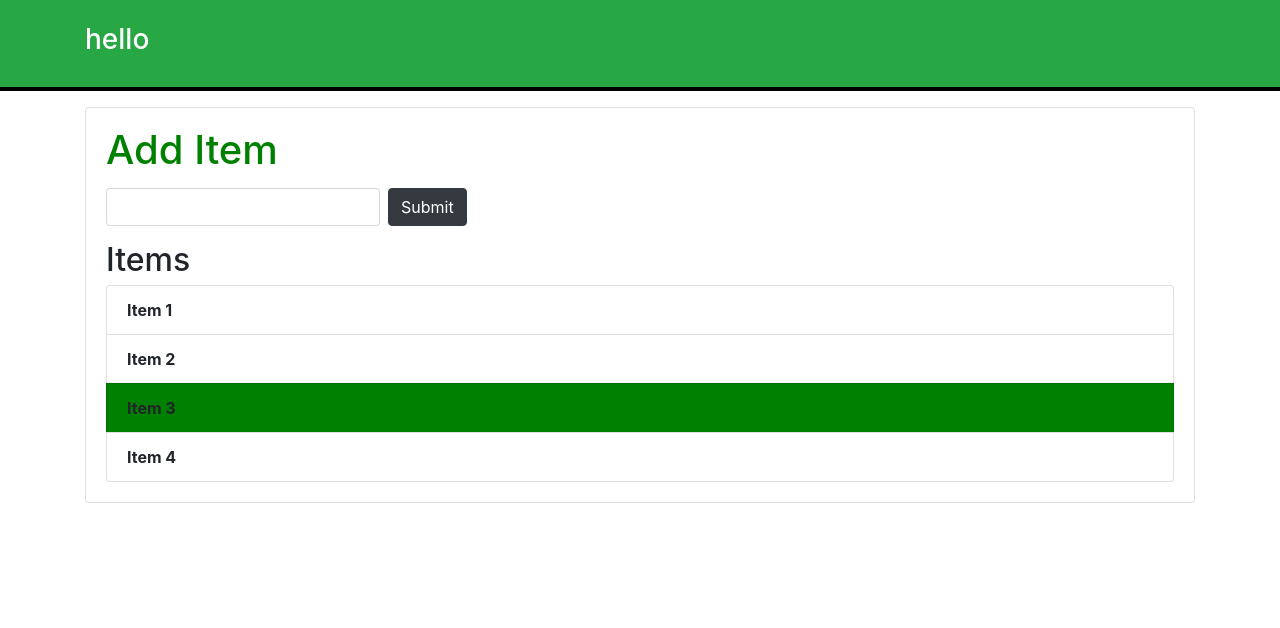
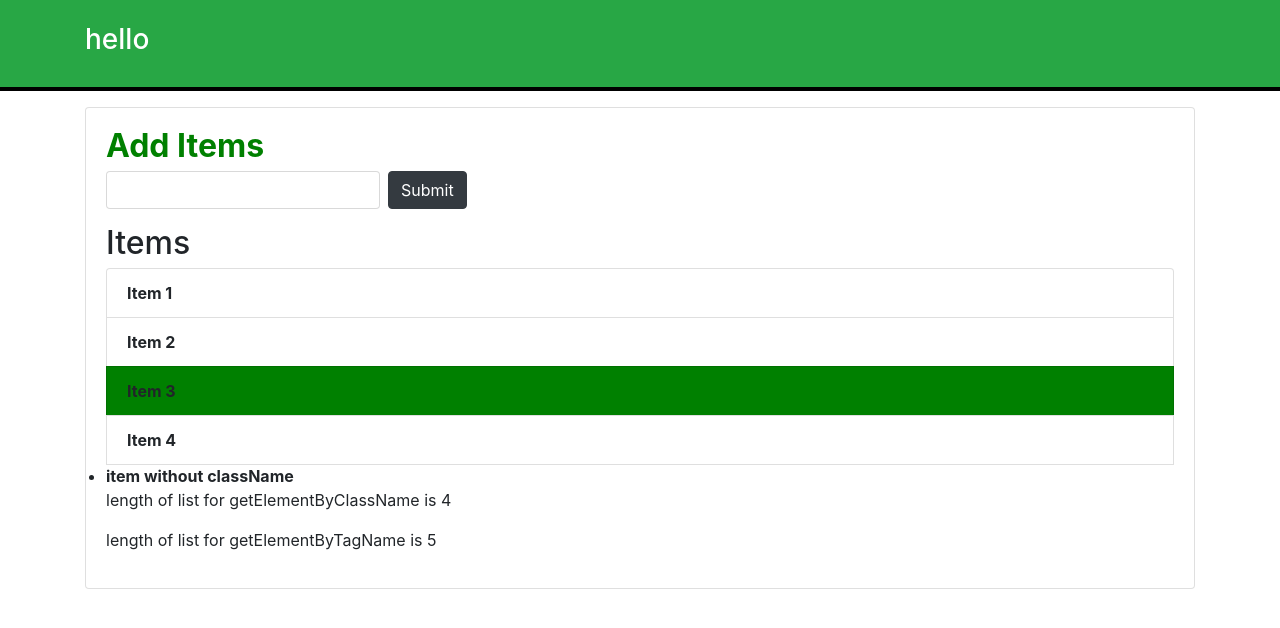
Before and after one commit to zaid2526/dom-manipulation, a plain HTML site: page index.html in a window 1280 px wide. Drawn offline with nearby package versions, Linux system fonts and the light colour scheme.

Commit message:
getElementByTAg task compeletd

```diff
--- a/dom.js
+++ b/dom.js
@@ -36,10 +36,12 @@ mainHeader.style.borderBottom='solid 4px black';
 //const addItem=document.getElementsByClassName('title');
 const addItem=document.querySelector('.title');
 console.log(addItem);
-addItem.innerHTML='<h1> Add Item</h1>';
+//addItem.innerHTML='<h1> Add Item</h1>';
 addItem.style.color='green'
+addItem.style.fontWeight='bold';
 
 // getElementByClass.......
+
  let items=document.getElementsByClassName('list-group-item');
  console.log(items);
  console.log(items[2]);
@@ -55,4 +57,18 @@ addItem.style.color='green'
  for(item of items){
      console.log("se",item);
      item.style.fontWeight='bold';
+
  }
+document.getElementById('by-class').textContent=`length of list for getElementByClassName is ${items.length}`
+
+ //getElementByTageName...
+ let li=document.getElementsByTagName('li');
+ console.log(li);
+ console.log(li[2]);
+ li[2].style.background='green';
+ for(liItem of li){
+     console.log("se",liItem);
+     liItem.style.fontWeight='bold';
+
+ }
+ document.getElementById('by-tag').textContent=`length of list for getElementByTagName is ${li.length}`
--- a/index.html
+++ b/index.html
@@ -26,6 +26,9 @@
       <li class="list-group-item">Item 2</li>
       <li class="list-group-item">Item 3</li>
       <li class="list-group-item">Item 4</li>
+      <li>item without className</li>
+      <p id="by-class"></p>
+      <p id="by-tag"></p>
     </ul>
    </div>
   </div>
```
